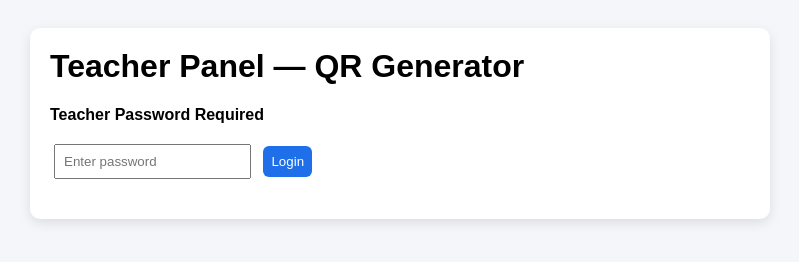
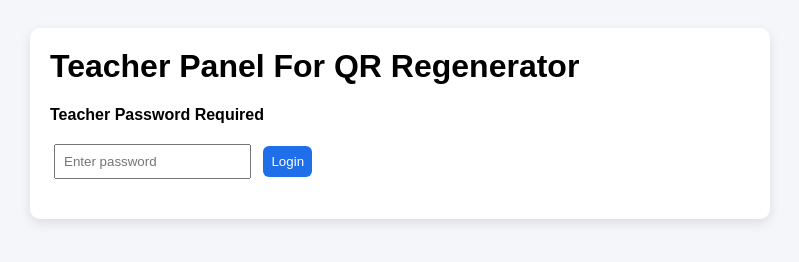
Before and after one commit to Kishan61623/teacher.io, a plain HTML site: page teacher.html in a window 1280 px wide. Shown: the whole page, without its empty margins (240-1039 px from the left). Drawn offline with Linux system fonts and the light colour scheme.

Commit message:
teacher.html

```diff
--- a/teacher.html
+++ b/teacher.html
@@ -18,7 +18,7 @@
 </head>
 <body>
   <div class="box">
-    <h1>Teacher Panel — QR Generator</h1>
+    <h1>Teacher Panel For QR Regenerator</h1>
 
     <!-- Login -->
     <div id="login">
```
